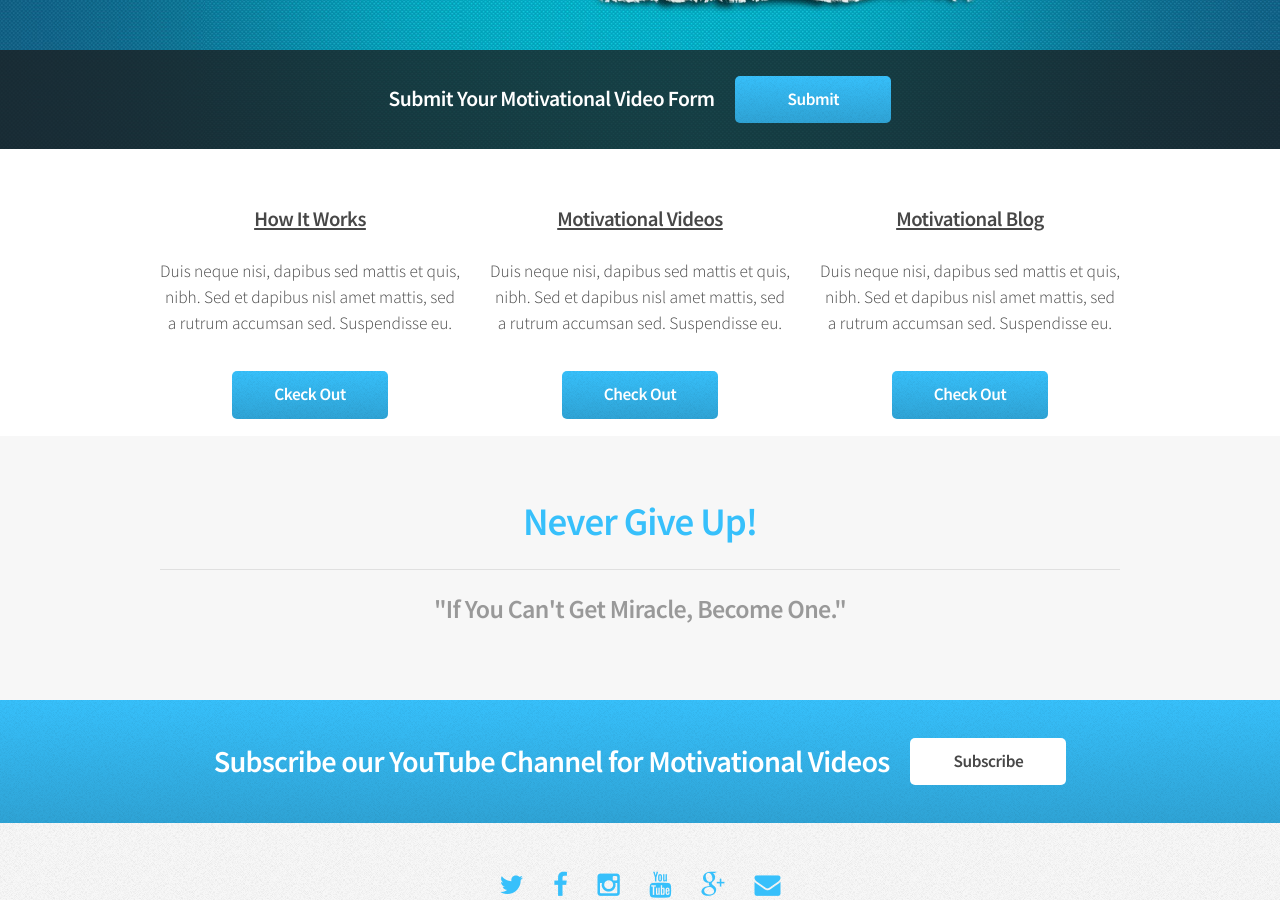
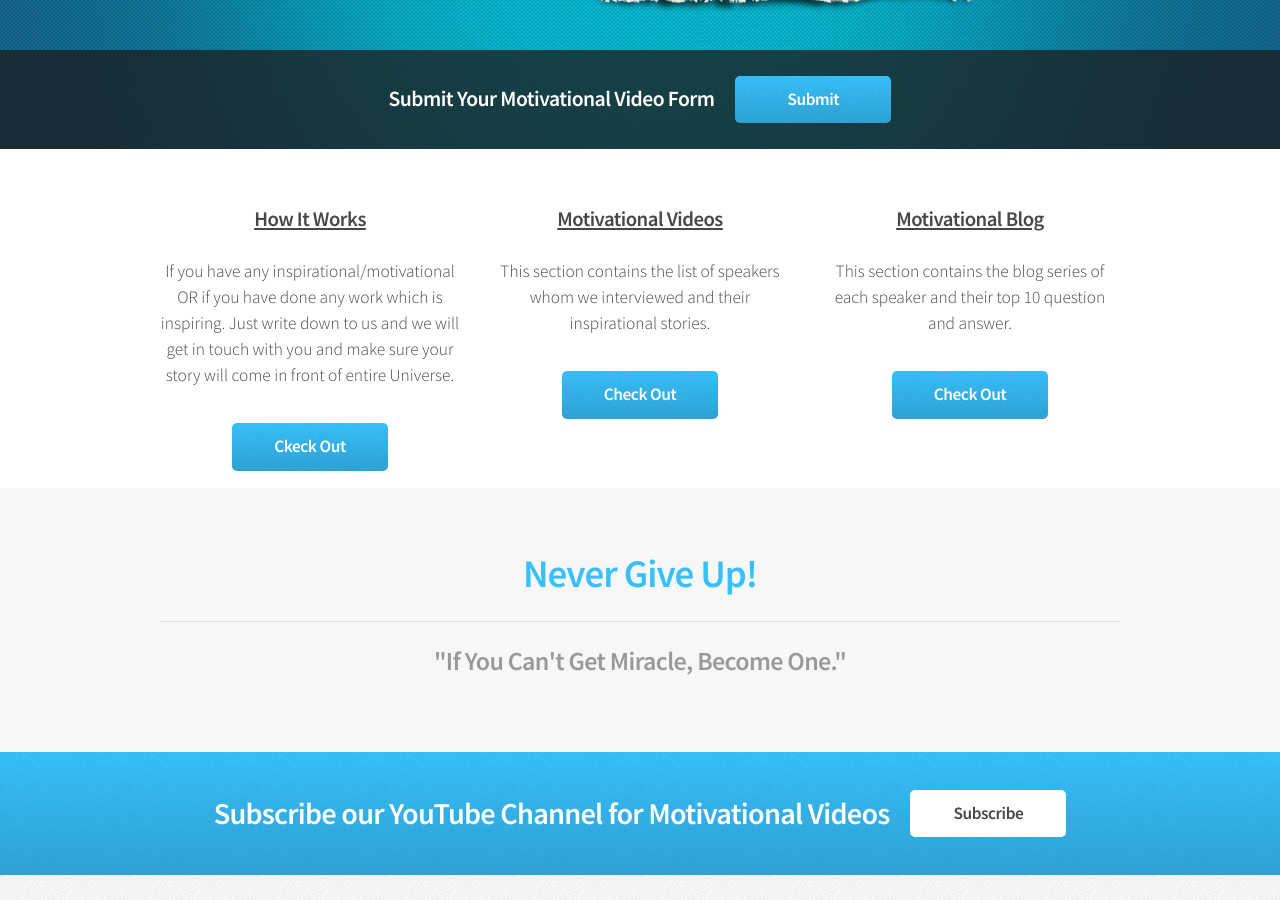
Before and after one commit to NeverGiveUpThoughts/ngt.github.io, a Jekyll site: the page built from index.html, in a window 1280 px wide and 900 px high, scrolled down 437 px. Built offline with Jekyll 4.4.1, drawn with Linux system fonts in a browser that asks for light colours; the list of posts is cut into pages by our own code.

Commit message:
Update index.html

```diff
--- a/index.html
+++ b/index.html
@@ -19,7 +19,9 @@ layout: default
 								<div class="box highlight">
 
 									<h3><u>How It Works</u></h3>
-									<p style="text-align:center">Duis neque nisi, dapibus sed mattis et quis, nibh. Sed et dapibus nisl amet mattis, sed a rutrum accumsan sed. Suspendisse eu.</p>
+									<p style="text-align:center">If you have any inspirational/motivational OR if you have done any work which is inspiring. Just write down to us
+and we will get in touch with you and make sure your story will come in front of entire Universe.
+</p>
                                     <a href="howitworks.html" class="button">Ckeck Out</a>
 								</div>
 							</section>
@@ -27,7 +29,7 @@ layout: default
 								<div class="box highlight">
 
 									<h3><u>Motivational Videos</u></h3>
-									<p style="text-align:center">Duis neque nisi, dapibus sed mattis et quis, nibh. Sed et dapibus nisl amet mattis, sed a rutrum accumsan sed. Suspendisse eu.</p>
+									<p style="text-align:center">This section contains the list of speakers whom we interviewed and their inspirational stories.</p>
                                      <a href="motivationalvideos.html" class="button">Check Out</a>
 								</div>
 							</section>
@@ -35,7 +37,8 @@ layout: default
 								<div class="box highlight">
 
 									<h3><u>Motivational Blog</u></h3>
-									<p style="text-align:center" >Duis neque nisi, dapibus sed mattis et quis, nibh. Sed et dapibus nisl amet mattis, sed a rutrum accumsan sed. Suspendisse eu.</p>
+									<p style="text-align:center" >This section contains the blog series of each speaker and their top 10 question and answer.
+</p>
                                      <a href="motivationalblog.html" class="button">Check Out</a>
 								</div>
 							</section>
```
